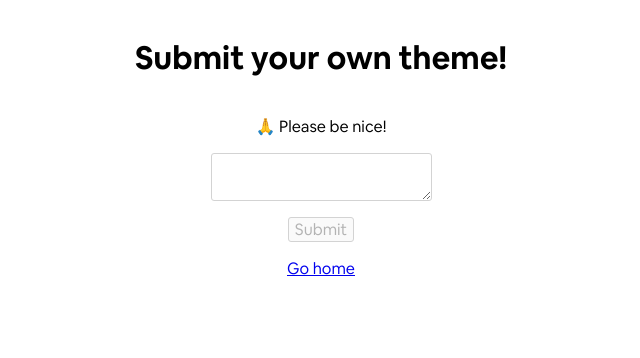
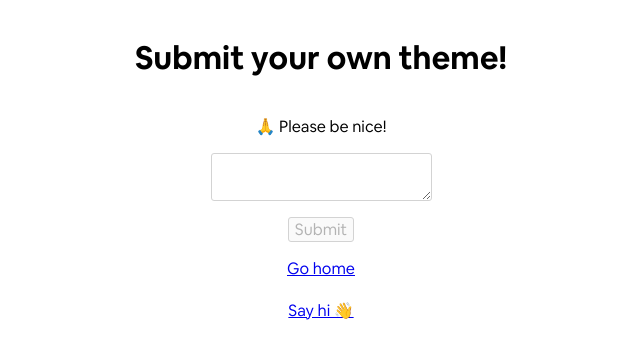
Before and after one commit to thiskevinwang/whats-my-zoom-theme, a Next.js app: page /submit in a window 1280 px wide. Shown: the top 358 px of the page, without its empty margins (319-959 px from the left). Built offline with nearby package versions, Linux system fonts and the light colour scheme.

Commit message:
twitter link

```diff
--- a/pages/submit.js
+++ b/pages/submit.js
@@ -104,6 +104,14 @@ export default function Submit() {
       <Link href="/">
         <a>Go home</a>
       </Link>
+      <br />
+      <a
+        target="_blank"
+        rel="noopener noreferrer"
+        href={"https://twitter.com/thekevinwang"}
+      >
+        Say hi 👋
+      </a>
     </Errthang>
   );
 }
```
